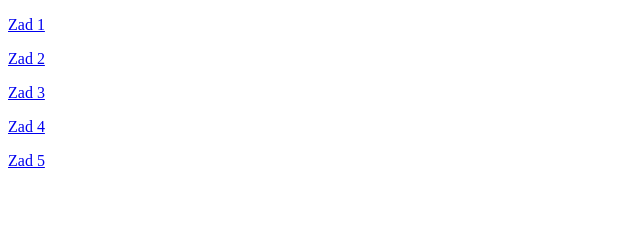
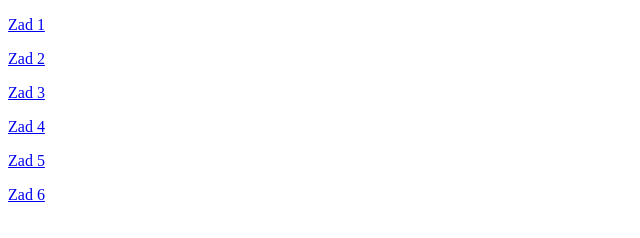
Before and after one commit to Bartosz4EI/strony, a plain HTML site: page 06_formularze/index.html in a window 1280 px wide. Shown: the full height of the page, 0-640 px from the left. Drawn offline with Linux system fonts and the light colour scheme.

Commit message:
Update index.html

```diff
--- a/06_formularze/index.html
+++ b/06_formularze/index.html
@@ -12,5 +12,6 @@
     <p><a href="nauka/zadanie3_name/index.html">Zad 3</a></p>
     <p><a href="nauka/zadanie4_email/index.html">Zad 4</a></p>
     <p><a href="nauka/zadanie5_password/index.html">Zad 5</a></p>
+    <p><a href="nauka/zadanie6_button/index.html">Zad 6</a></p>
 </body>
 </html>
```
